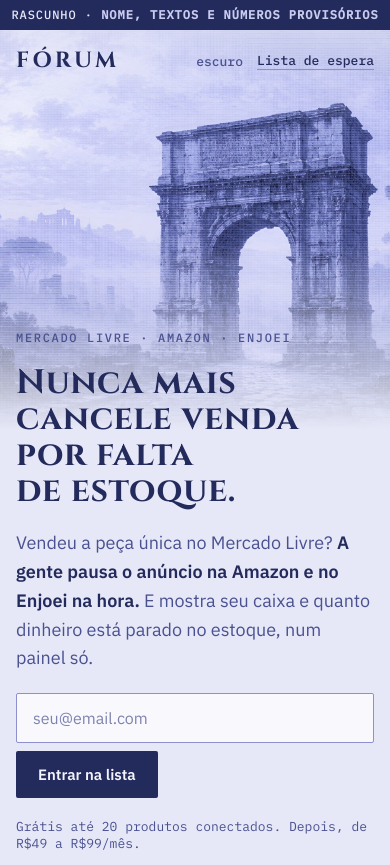
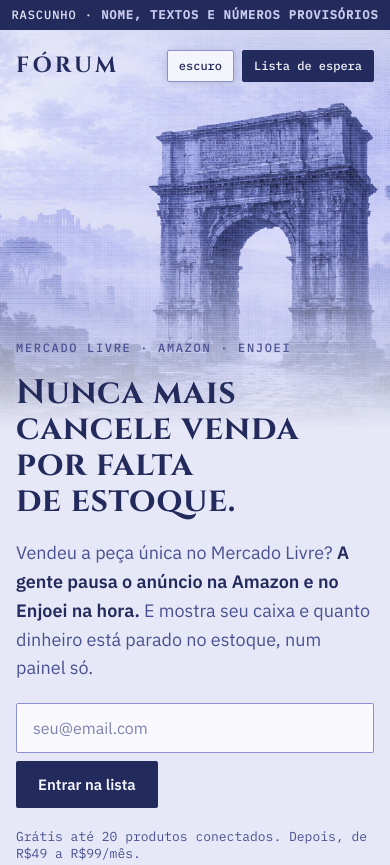
Before and after one commit to theomeme/a3-kickoff-landpage, a plain HTML site: page index.html in a window 390 px wide. Shown: the top 865 px of the page. Drawn offline with Linux system fonts and the light colour scheme.

Commit message:
Dá contraste aos botões do topo (tema e lista de espera)
Sobre a imagem do arco os links do topo sumiam no tema claro. Agora são
botões sólidos: lista de espera preenchida e tema com fundo do papel e
borda, nos dois temas.

Co-Authored-By: Claude Opus 5.5 <noreply@anthropic.com>
Claude-Session: https://claude.ai/code/session_01XjUhhA5oEP8azWJXHjWjJ6

```diff
--- a/index.html
+++ b/index.html
@@ -62,11 +62,14 @@ img{max-width:100%}
 nav{display:flex;justify-content:space-between;align-items:center;gap:16px}
 .logo{font:700 22px/1 var(--display);letter-spacing:.16em;color:var(--ink)}
 .logo small{font:400 11px var(--mono);letter-spacing:.06em;color:var(--ink-2);margin-left:8px;text-transform:none}
-nav .acts{display:flex;align-items:center;gap:20px;white-space:nowrap}
-nav a{font:500 13px var(--mono);color:var(--ink);text-decoration:none;border-bottom:1px solid var(--stone)}
-.tema{background:none;border:0;padding:0;font:500 13px var(--mono);color:var(--ink-2);cursor:pointer}
-.tema:hover{color:var(--ink)}
-.tema:focus-visible{outline:2px solid var(--stone);outline-offset:3px}
+nav .acts{display:flex;align-items:center;gap:10px;white-space:nowrap}
+/* Ações do topo como botões sólidos: ficam legíveis mesmo sobre a imagem do arco */
+nav .acts a,.tema{font:500 13px/1 var(--mono);padding:10px 14px;border-radius:2px;cursor:pointer;text-decoration:none}
+nav .acts a{background:var(--btn);color:var(--btn-fg);border:1px solid var(--btn)}
+nav .acts a:hover{background:var(--btn-hover);border-color:var(--btn-hover)}
+.tema{background:var(--paper);color:var(--ink);border:1px solid var(--stone);box-shadow:0 1px 6px rgb(0 0 0 / .12)}
+.tema:hover{border-color:var(--ink)}
+nav .acts a:focus-visible,.tema:focus-visible{outline:2px solid var(--stone);outline-offset:2px}
 .hero-copy{max-width:540px;margin-top:auto;display:flex;flex-direction:column;gap:20px}
 .eyebrow{font:500 12px var(--mono);letter-spacing:.14em;text-transform:uppercase;color:var(--ink-2)}
 h1{font:700 clamp(34px,5.4vw,60px)/1.06 var(--display);letter-spacing:.02em;margin:0;text-wrap:balance}
@@ -139,7 +142,8 @@ footer{border-top:1px solid var(--lav);padding-block:28px;font:400 12px var(--mo
 
 @media (max-width:820px){
   .logo small,.hm{display:none}
-  nav .acts{gap:14px}
+  nav .acts{gap:8px}
+  nav .acts a,.tema{padding:9px 11px;font-size:12px}
   .hero{min-height:0}
   .sky{background-position:72% top;background-size:auto 420px}
   .hero::before{background:linear-gradient(180deg,rgb(var(--mist-rgb) / .7) 0,rgb(var(--mist-rgb) / 0) 90px,rgb(var(--mist-rgb) / 0) 210px,var(--mist) 400px)}
```
